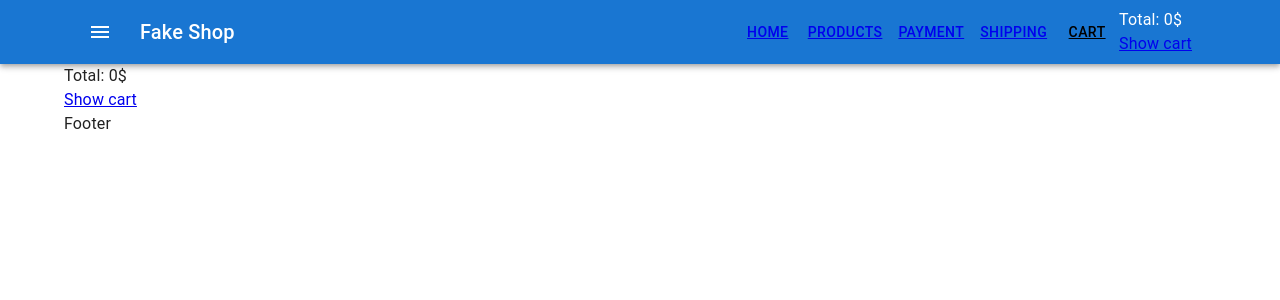
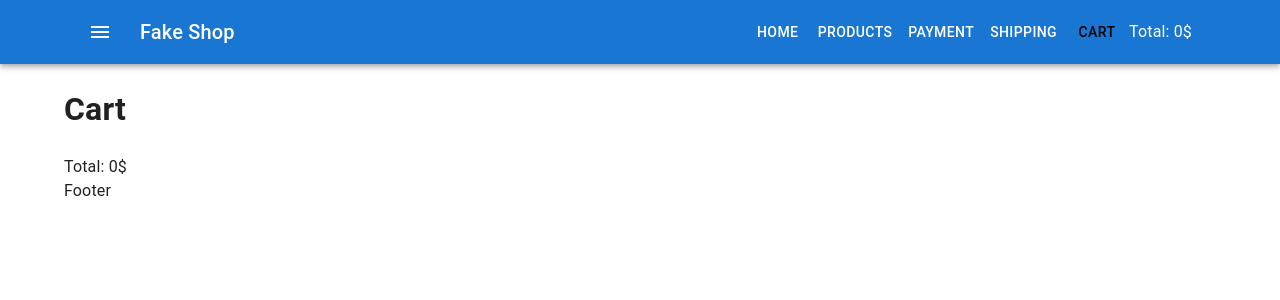
Before and after one commit to Kryvchenko/fake-store, a React (Create React App) app: page /cart in a window 1280 px wide. Shown: the top 300 px of the page. Built offline with nearby package versions, Linux system fonts and the light colour scheme.

Commit message:
added info to cart

```diff
--- a/src/components/Cart/CartHeader.js
+++ b/src/components/Cart/CartHeader.js
@@ -35,7 +35,6 @@ export const CartHeader = ({ productsInCart }) => {
                 }, 0)}
                 $
             </div>
-            <Link to="/cart">Show cart</Link>
         </div>
     )
 }
--- a/src/components/Menu/Menu.js
+++ b/src/components/Menu/Menu.js
@@ -2,36 +2,36 @@ import React from 'react'
 import Button from '@mui/material/Button'
 import { NavLink } from 'react-router-dom'
 
-const setNavLinkClass = ({ isActive }) => (isActive ? 'nav-link' : '')
+const setNavLinkClass = ({ isActive }) => (isActive ? 'nav-link' : 'menu-link')
 
 export const Menu = () => {
     return (
         <>
             <Button color="inherit">
-                <NavLink to="/" className={setNavLinkClass}>
+                <NavLink className={setNavLinkClass} to="/">
                     Home
                 </NavLink>
             </Button>
 
             <Button color="inherit">
-                <NavLink to="/" className={setNavLinkClass}>
+                <NavLink className={setNavLinkClass} to="products">
                     Products
                 </NavLink>
             </Button>
 
             <Button color="inherit">
-                <NavLink to="/payment" className={setNavLinkClass}>
+                <NavLink className={setNavLinkClass} to="/payment">
                     Payment
                 </NavLink>
             </Button>
 
             <Button color="inherit">
-                <NavLink to="/shipping" className={setNavLinkClass}>
+                <NavLink className={setNavLinkClass} to="/shipping">
                     Shipping
                 </NavLink>
             </Button>
             <Button color="inherit">
-                <NavLink to="/cart" className={setNavLinkClass}>
+                <NavLink className={setNavLinkClass} to="/cart">
                     Cart
                 </NavLink>
             </Button>
--- a/src/components/Products/ProductsListItem.css
+++ b/src/components/Products/ProductsListItem.css
@@ -29,4 +29,9 @@
 
 .nav-link {
     color: black;
+    text-decoration: none;
 }
+.menu-link  {
+    color: white;
+    text-decoration: none;
+}
--- a/src/pages/CartPage/CartPage.js
+++ b/src/pages/CartPage/CartPage.js
@@ -1,7 +1,6 @@
 import React from 'react'
 import { productsArray } from 'components/Products/productsArray'
 import { keys } from 'lodash'
-import { Link } from 'react-router-dom'
 
 const productsObject = productsArray.reduce(
     (obj, product) => ({
@@ -16,6 +15,8 @@ console.log(productsObject)
 
 export const CartPage = ({ productsInCart }) => {
     return (
+        <>
+            <h1>Cart</h1>
             <div>
                 {keys(productsInCart).map((productId) => (
                     <div key={productId}>
@@ -35,7 +36,7 @@ export const CartPage = ({ productsInCart }) => {
                     }, 0)}
                     $
                 </div>
-            <Link to="/cart">Show cart</Link>
             </div>
+        </>
     )
 }
```
Lines whose indentation alone changed are shown as unchanged.
